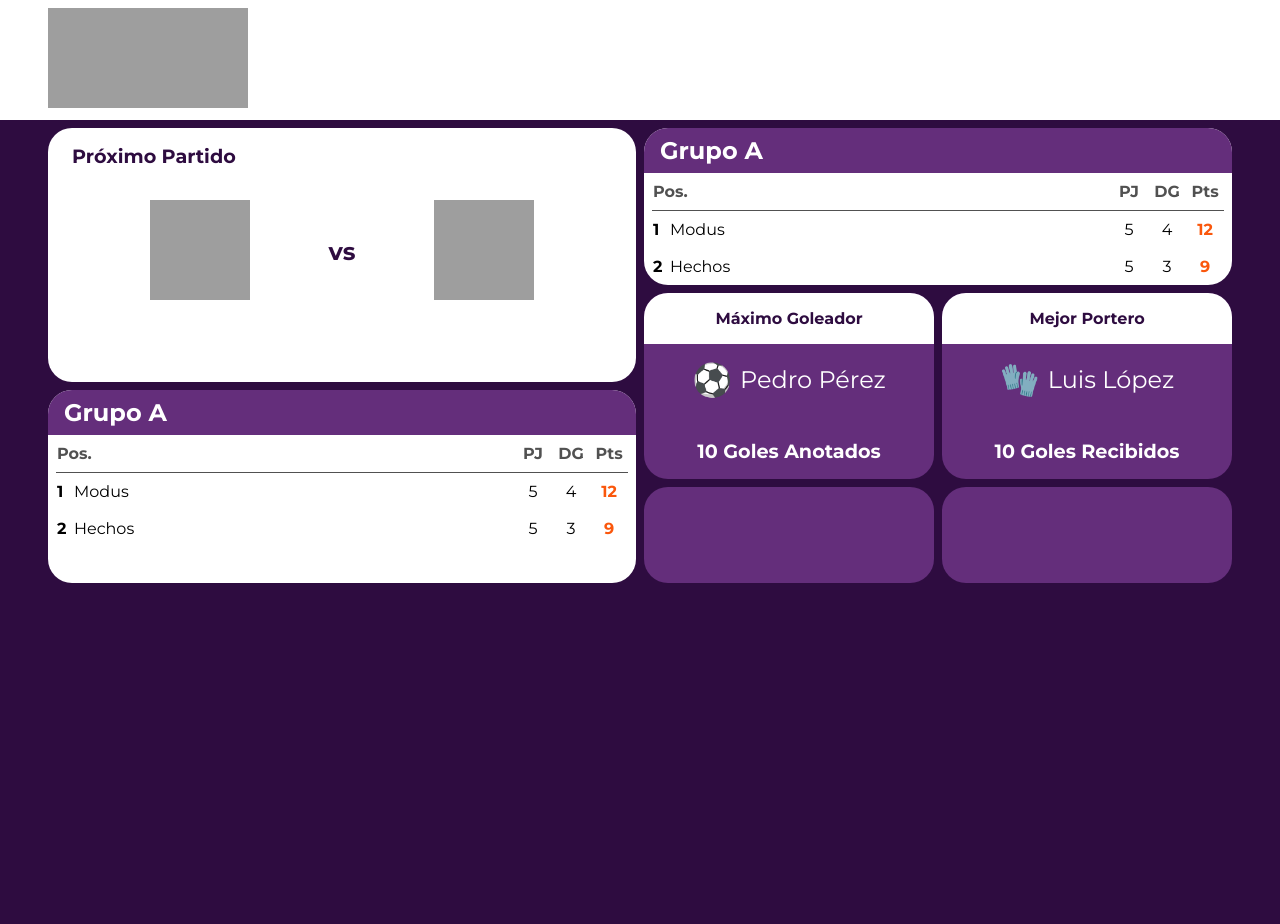
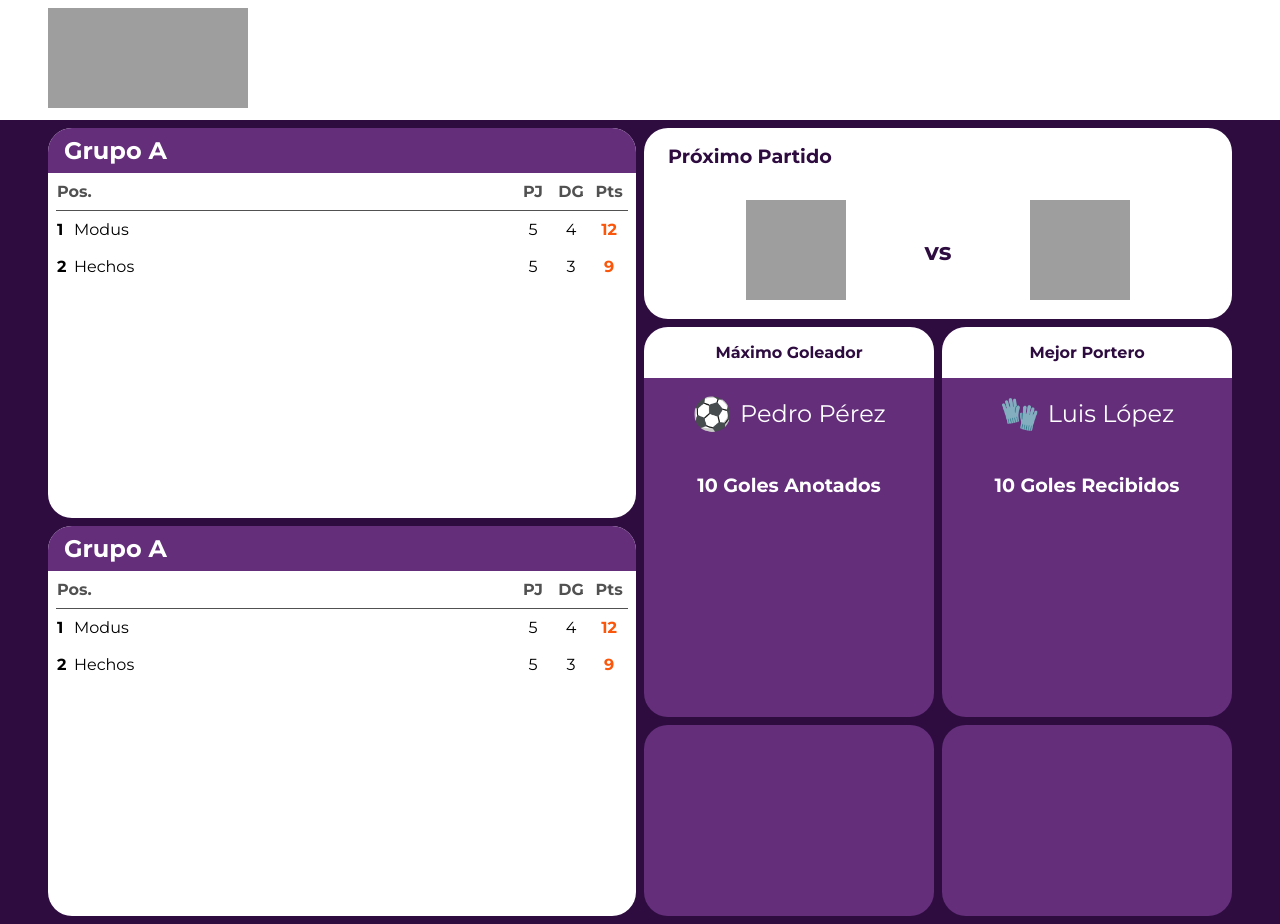
Before and after one commit to isaaleonardo/fusion-cup, an Astro site: page / in a window 1280 px wide. Before the commit the page ends 800 px from the top, so only its background shows below. Built offline with nearby package versions, Linux system fonts and the light colour scheme; Astro itself is replaced by a stand-in of ours; grey boxes are pictures that could not be loaded.

Commit message:
Update BentoGrid component layout for improved responsiveness and grid structure

```diff
--- a/src/components/BentoGrid.astro
+++ b/src/components/BentoGrid.astro
@@ -83,6 +83,7 @@
   @media (min-width: 480px) {
 		.parent {
 			grid-template-columns: repeat(4, 1fr);
+			grid-template-rows: repeat(4, 1fr);
 		}
 
 		.parent > * {
@@ -90,20 +91,19 @@
 		}
 
 		.div1 {
-			grid-row: span 2 / span 2;
+			grid-column-start: 3;
+			grid-row-start: 1;
+			grid-row: span 1 / span 1;
 		}
 
 		.div2 {
-			grid-column: span 2 / span 2;
-			grid-row: span 2 / span 2;
-			grid-column-start: 1;
-			grid-row-start: 3;
+			grid-column: 1 / span 2;
+			grid-row: 1 / span 2;
 		}
 
 		.div3 {
-			grid-column: span 2 / span 2;
-			grid-column-start: 3;
-			grid-row-start: 1;
+			grid-column: 1 / span 2;
+			grid-row: 3 / span 2;
 		}
 
 		.div4 {
```
